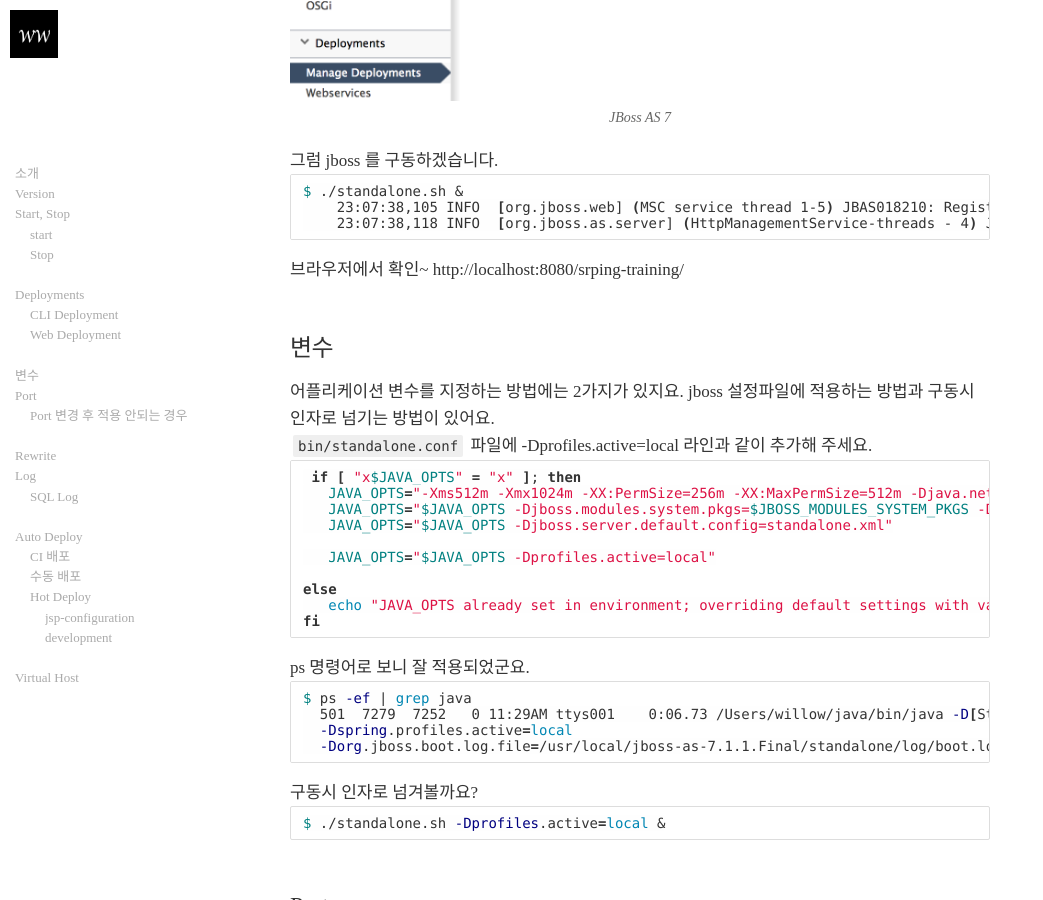
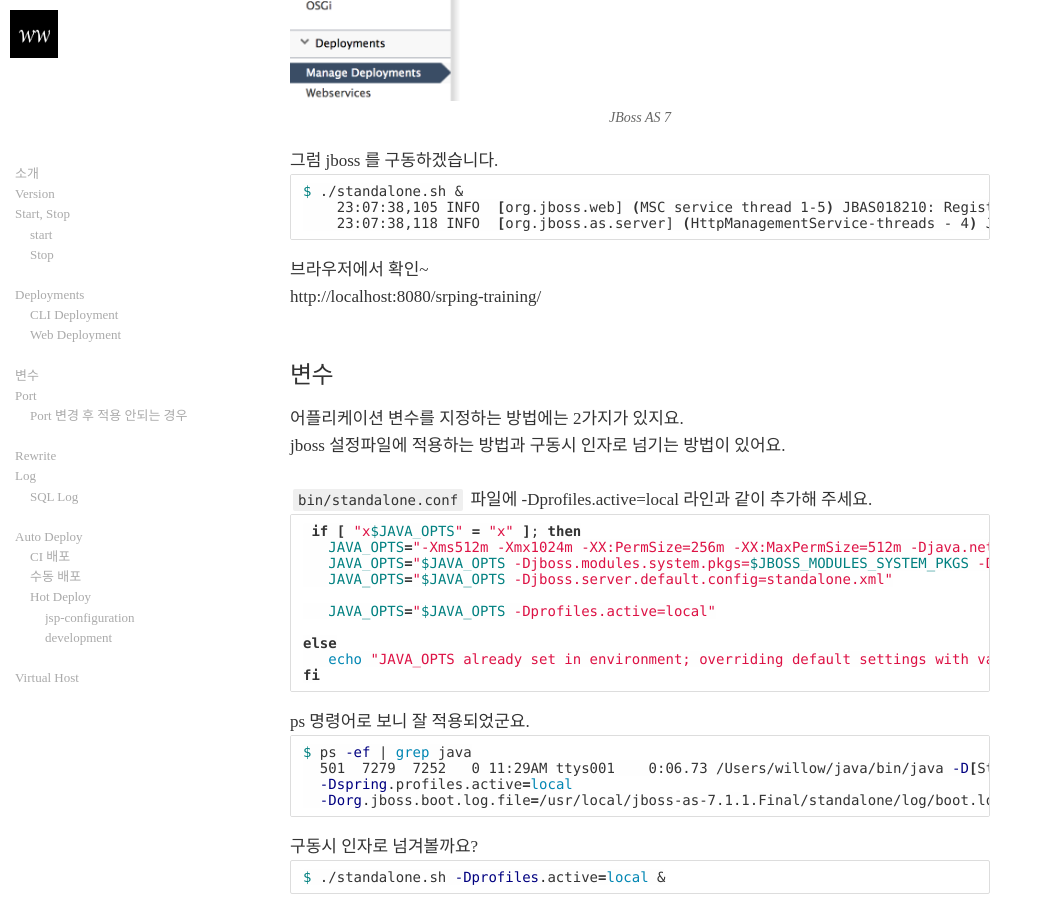
Before and after one commit to didalgus/didalgus.github.io, a Jekyll site: the page built from _posts/2019-08-02-About-Jboss.markdown, in a window 1280 px wide and 900 px high, scrolled down 3770 px. Shown: the whole window, without its empty margins (0-1043 px from the left). Built offline with Jekyll 4.4.1, drawn with Linux system fonts in a browser that asks for light colours; nearby versions of some CDN libraries; some web fonts are replaced; the table of contents is made by our own code; some of the changed lines change nothing that is shown; some of the changed text lies outside the part shown.

Commit message:
About Jboss : modify

```diff
--- a/_posts/2019-08-02-About-Jboss.markdown
+++ b/_posts/2019-08-02-About-Jboss.markdown
@@ -3,7 +3,7 @@
 title:  "About Jboss"
 date:   2019-08-02 12:00:00 +0900
 abstract: ""
-tags: [jboss]
+tags: [jboss, WAS, web application server]
 image:
 toc: true
 categories: WAS
@@ -168,6 +168,7 @@
 
 어플리케이션 변수를 지정하는 방법에는 2가지가 있지요.
 jboss 설정파일에 적용하는 방법과 구동시 인자로 넘기는 방법이 있어요.
+<br>
 
 `bin/standalone.conf` 파일에 -Dprofiles.active=local 라인과 같이 추가해 주세요.
 
```
